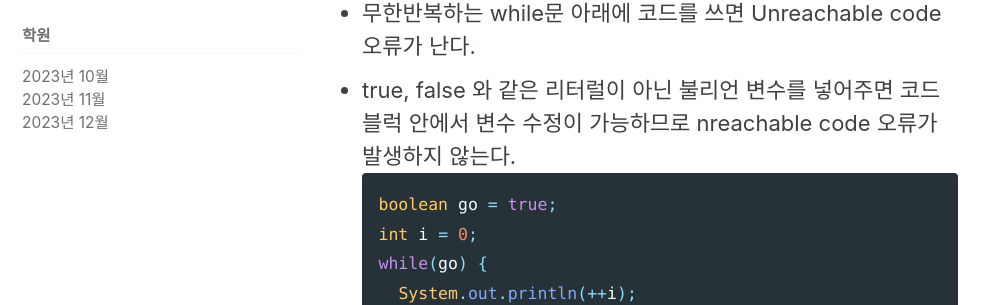
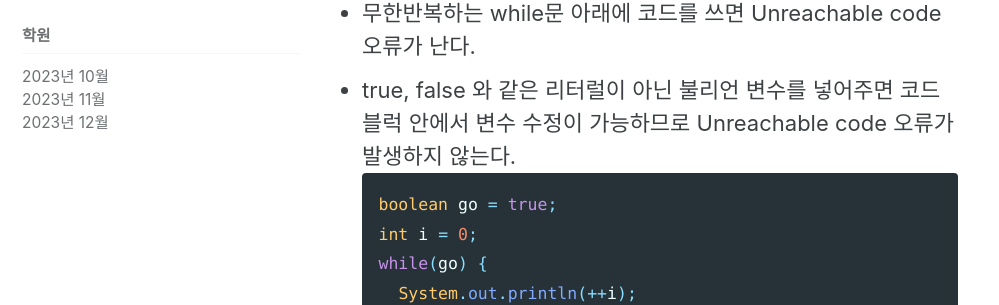
Before and after one commit to YonY-K/YonY-K.github.io, a Jekyll site: the page built from school/2311_school/_posts/2023-11-03/2023-11-03-2preiod.md, in a window 1280 px wide and 900 px high, scrolled down 361 px. Shown: the part 183-488 px from the top of the window, without its empty margins (0-999 px from the left). Built offline with Jekyll 4.4.1, drawn with Linux system fonts in a browser that asks for light colours; cached includes are drawn as plain includes.

Commit message:
posts modify

````diff
--- a/school/2311_school/_posts/2023-11-03/2023-11-03-2preiod.md
+++ b/school/2311_school/_posts/2023-11-03/2023-11-03-2preiod.md
@@ -13,7 +13,7 @@ tag: 231103_school
 - 조건식이 true일 경우 무한반복 한다.
 - while문을 끝내고 싶다면 true를 false로 바꿔줘야 한다.
 - 무한반복하는 while문 아래에 코드를 쓰면 Unreachable code 오류가 난다.
-- true, false 와 같은 리터럴이 아닌 불리언 변수를 넣어주면 코드 블럭 안에서 변수 수정이 가능하므로 nreachable code 오류가 발생하지 않는다.
+- true, false 와 같은 리터럴이 아닌 불리언 변수를 넣어주면 코드 블럭 안에서 변수 수정이 가능하므로 Unreachable code 오류가 발생하지 않는다.
 ```java
 boolean go = true;
 int i = 0;
````
Also changed, not shown: school/2311_school/_posts/2023-11-03/2023-11-03-3period.md (renamed from school/2311_school/_posts/2023-11-03/2032-11-03-3period.md).
